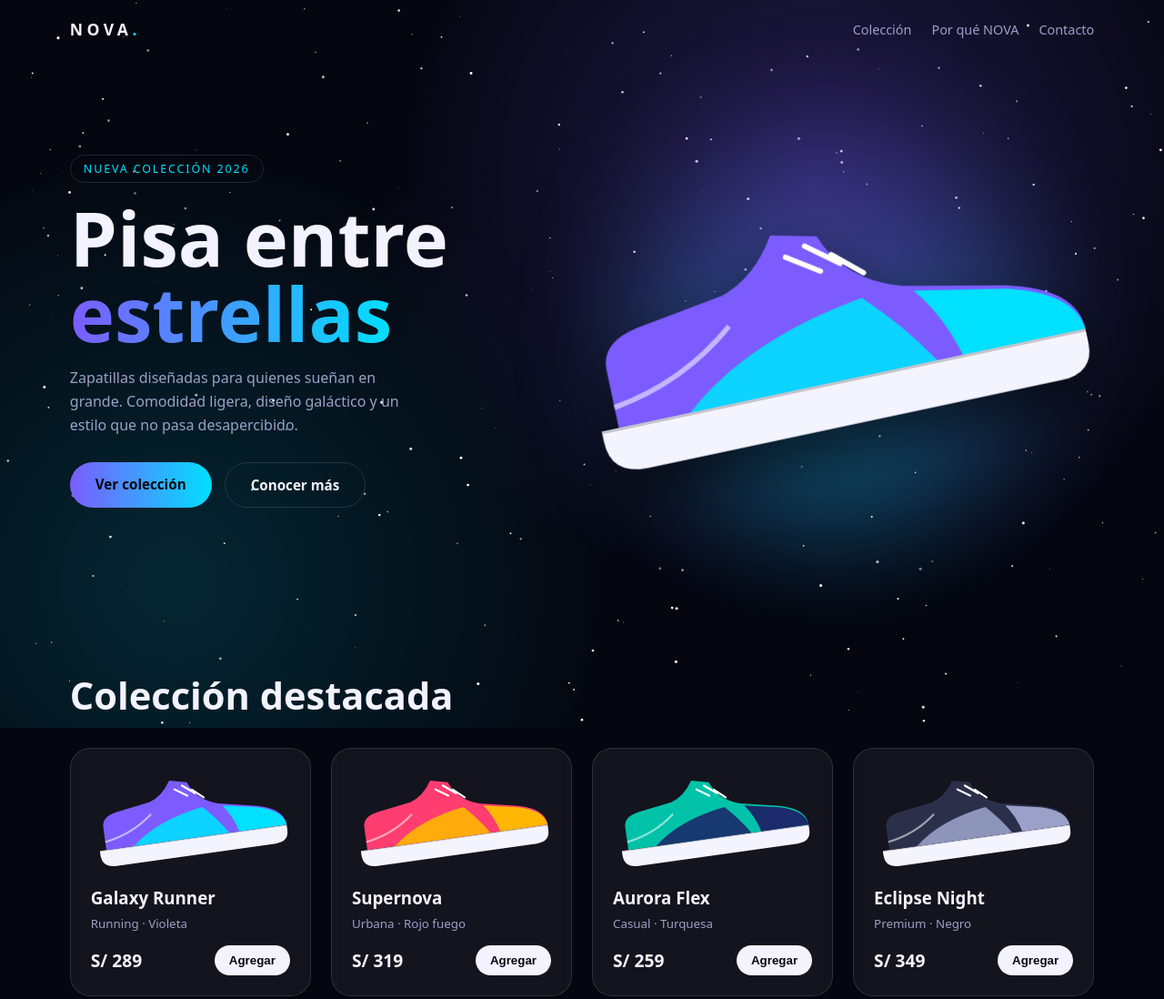
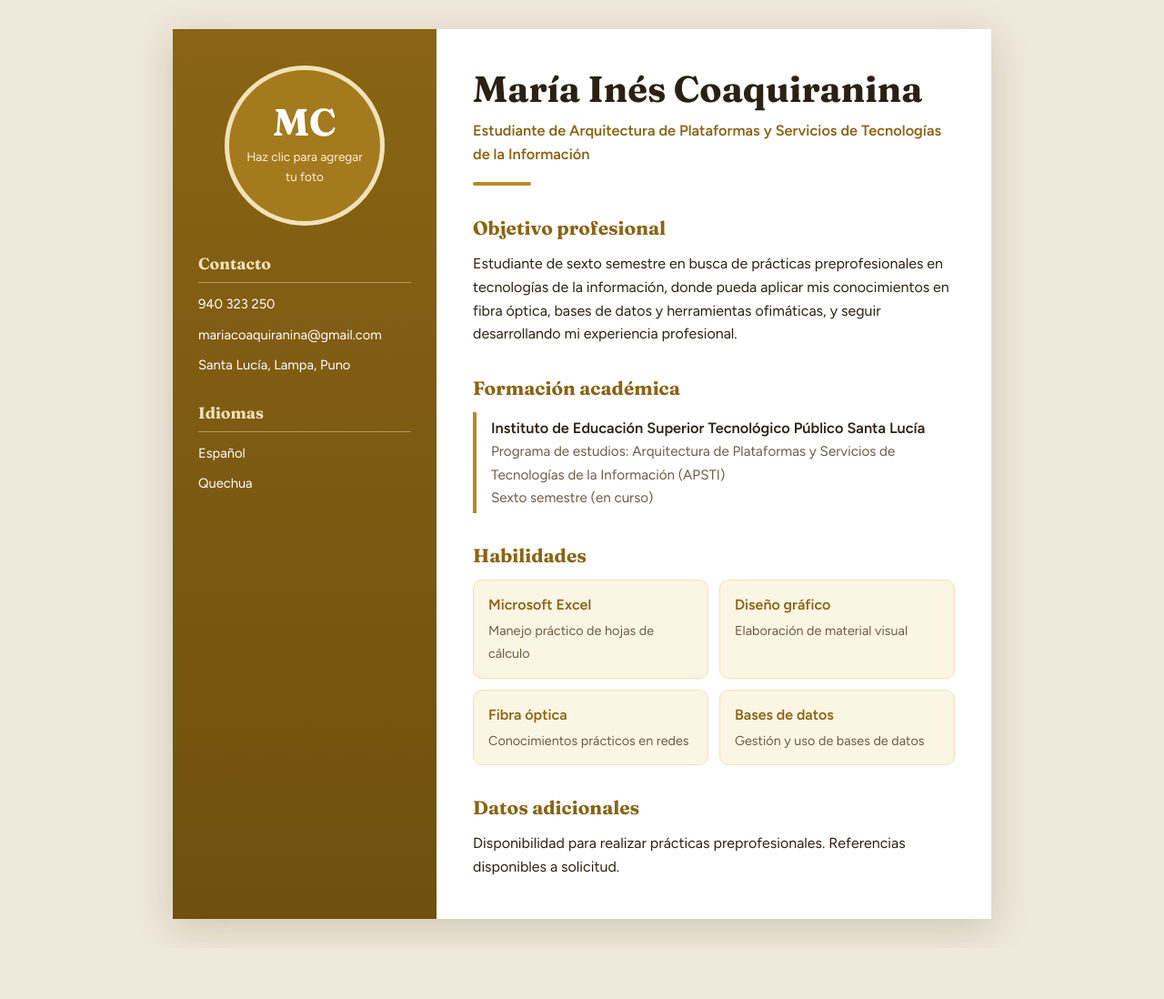
Before and after one commit to mariacoaquiranina-maker/Mania-, a plain HTML site: page index.html in a window 1280 px wide. Shown: the top 1098 px of the page at 91% size. After the commit the page ends 1042 px from the top, so only its background shows below. Drawn offline with Linux system fonts and the light colour scheme.

Commit message:
Update index.html

```diff
--- a/index.html
+++ b/index.html
@@ -1,126 +1,111 @@
 <!DOCTYPE html>
 <html lang="es">
 <head>
-<meta charset="utf-8">
-<meta name="viewport" content="width=device-width, initial-scale=1, viewport-fit=cover">
-<title>NOVA Sneakers</title>
+<meta charset="UTF-8">
+<meta name="viewport" content="width=device-width, initial-scale=1">
+<title>CV - María Inés Coaquiranina</title>
+<link rel="preconnect" href="https://fonts.googleapis.com">
+<link href="https://fonts.googleapis.com/css2?family=Fraunces:wght@500;700&family=Figtree:wght@400;500;600&display=swap" rel="stylesheet">
 <style>
-:root{color-scheme:dark;--bg:#05060f;--text:#f2f3ff;--muted:#9aa0c8;--card:rgba(255,255,255,.06);--line:rgba(255,255,255,.12);--a:#7c5cff;--b:#00e0ff;box-sizing:border-box;padding-top:env(safe-area-inset-top,0px);padding-bottom:env(safe-area-inset-bottom,0px)}
-*{box-sizing:border-box}
-html{scroll-behavior:smooth;scroll-padding-top:env(safe-area-inset-top,0px)}
-body{margin:0;background:var(--bg);color:var(--text);font-family:"Poppins",system-ui,-apple-system,"Segoe UI",sans-serif;overflow-x:hidden}
-#stars{position:fixed;inset:0;width:100%;height:100%;z-index:0}
-.glow{position:fixed;inset:0;z-index:0;background:radial-gradient(circle at 70% 25%,rgba(124,92,255,.25),transparent 45%),radial-gradient(circle at 15% 80%,rgba(0,224,255,.15),transparent 40%);pointer-events:none}
-main,header,footer{position:relative;z-index:1}
-header{display:flex;justify-content:space-between;align-items:center;padding:20px 6vw}
-.logo{font-weight:800;letter-spacing:.25em;font-size:1.1rem}
-.logo span{color:var(--b)}
-nav a{color:var(--muted);text-decoration:none;margin-left:22px;font-size:.9rem}
-nav a:hover{color:var(--text)}
-.hero{display:grid;grid-template-columns:1fr 1.1fr;align-items:center;gap:30px;padding:5vh 6vw 8vh;min-height:78vh}
-.tag{display:inline-block;padding:6px 14px;border:1px solid var(--line);border-radius:99px;color:var(--b);font-size:.78rem;letter-spacing:.15em}
-h1{font-size:clamp(2.6rem,7vw,5.2rem);line-height:1;margin:18px 0;font-weight:800}
-h1 em{font-style:normal;background:linear-gradient(90deg,var(--a),var(--b));-webkit-background-clip:text;background-clip:text;color:transparent}
-.hero p{color:var(--muted);max-width:42ch;line-height:1.6}
-.btns{display:flex;gap:14px;margin-top:28px;flex-wrap:wrap}
-.btn{padding:14px 28px;border-radius:99px;text-decoration:none;font-weight:600;font-size:.95rem;transition:.25s}
-.p{background:linear-gradient(90deg,var(--a),var(--b));color:#05060f}
-.p:hover{transform:translateY(-3px);box-shadow:0 10px 30px rgba(0,224,255,.35)}
-.g{border:1px solid var(--line);color:var(--text)}
-.g:hover{background:var(--card)}
-.stage{position:relative;display:grid;place-items:center}
-.stage::before{content:"";position:absolute;width:75%;aspect-ratio:1;border-radius:50%;background:conic-gradient(from 0deg,var(--a),var(--b),var(--a));filter:blur(70px);opacity:.35}
-.stage svg{position:relative;width:100%;max-width:640px;transform:rotate(-12deg);filter:drop-shadow(0 30px 30px rgba(0,0,0,.6));animation:float 5s ease-in-out infinite}
-@keyframes float{50%{transform:rotate(-8deg) translateY(-18px)}}
-section{padding:6vh 6vw}
-h2{font-size:clamp(1.8rem,4vw,2.6rem);margin:0 0 30px}
-.grid{display:grid;grid-template-columns:repeat(auto-fit,minmax(240px,1fr));gap:22px}
-.card{background:var(--card);border:1px solid var(--line);border-radius:22px;padding:22px;backdrop-filter:blur(8px);transition:.3s}
-.card:hover{transform:translateY(-8px);border-color:var(--b);box-shadow:0 18px 40px rgba(0,0,0,.5)}
-.card svg{width:100%;transform:rotate(-8deg);transition:.3s}
-.card:hover svg{transform:rotate(-2deg) scale(1.06)}
-.card h3{margin:14px 0 4px}
-.card small{color:var(--muted)}
-.row{display:flex;justify-content:space-between;align-items:center;margin-top:14px}
-.price{font-weight:700;font-size:1.2rem}
-.add{border:0;background:var(--text);color:var(--bg);padding:9px 16px;border-radius:99px;font-weight:600;cursor:pointer}
-.add:hover{background:var(--b)}
-.feat{display:grid;grid-template-columns:repeat(auto-fit,minmax(200px,1fr));gap:20px;text-align:center}
-.feat div{padding:24px;border-radius:18px;border:1px solid var(--line)}
-.feat b{display:block;font-size:2rem;color:var(--b)}
-.feat span{color:var(--muted);font-size:.9rem}
-footer{text-align:center;color:var(--muted);padding:40px 6vw;font-size:.85rem}
-@media(max-width:800px){.hero{grid-template-columns:1fr;text-align:center}.hero p{margin:auto}.btns{justify-content:center}nav{display:none}}
-@media(prefers-reduced-motion:reduce){.stage svg{animation:none}}
+:root{
+  --gold:#8A6414; --gold-mid:#B8892B; --gold-soft:#F1E2B8; --ink:#2A2114; --muted:#6B5D45; --paper:#FFFFFF; --bg:#EFE9DB;
+  --head:'Fraunces',Georgia,serif; --body:'Figtree','Segoe UI',Arial,sans-serif;
+}
+*{box-sizing:border-box;margin:0;padding:0}
+body{font-family:var(--body);background:var(--bg);color:var(--ink);line-height:1.6;padding:32px 16px}
+.cv{max-width:900px;margin:0 auto;background:var(--paper);display:grid;grid-template-columns:290px 1fr;box-shadow:0 10px 40px rgba(60,40,5,.18);overflow:hidden}
+aside{background:linear-gradient(180deg,#8A6414 0%,#6F500F 100%);color:#fff;padding:40px 28px}
+.photo{display:block;width:176px;height:176px;margin:0 auto 28px;border-radius:50%;border:5px solid var(--gold-soft);background:#A47A1E;overflow:hidden;cursor:pointer;position:relative}
+.photo img{width:100%;height:100%;object-fit:cover;object-position:center 22%;display:none}
+.photo.has img{display:block}
+.photo .ph{position:absolute;inset:0;display:flex;flex-direction:column;align-items:center;justify-content:center;text-align:center;font-size:.85rem;padding:16px;color:#FBF1D5}
+.photo.has .ph{display:none}
+.photo .ph b{font-family:var(--head);font-size:2.6rem;line-height:1;margin-bottom:6px;color:#fff}
+.photo input{display:none}
+.photo:focus-within{outline:3px solid #fff;outline-offset:3px}
+aside h2{font-family:var(--head);font-size:1.1rem;font-weight:700;color:var(--gold-soft);padding-bottom:6px;margin:26px 0 12px;border-bottom:1px solid rgba(241,226,184,.45)}
+aside ul{list-style:none}
+aside li{font-size:.92rem;margin-bottom:10px;word-break:break-word}
+aside li small{display:block;color:#F1E2B8;font-size:.78rem}
+main{padding:44px 40px}
+h1{font-family:var(--head);font-size:2.5rem;line-height:1.1;font-weight:700;color:var(--ink)}
+.role{margin-top:10px;color:var(--gold);font-weight:600;font-size:1.02rem}
+.bar{width:64px;height:4px;background:var(--gold-mid);margin:18px 0 6px;border-radius:2px}
+main h2{font-family:var(--head);font-size:1.3rem;color:var(--gold);margin:30px 0 10px}
+main p{max-width:62ch}
+.edu{border-left:4px solid var(--gold-mid);padding:4px 0 4px 16px}
+.edu strong{display:block;font-size:1.02rem}
+.edu span{color:var(--muted);font-size:.95rem}
+.skills{display:grid;grid-template-columns:1fr 1fr;gap:12px}
+.skill{background:#FBF5E3;border:1px solid var(--gold-soft);border-radius:10px;padding:14px 16px}
+.skill b{display:block;color:var(--gold);margin-bottom:2px}
+.skill span{font-size:.9rem;color:var(--muted)}
+@media(max-width:720px){.cv{grid-template-columns:1fr}main{padding:32px 24px}.skills{grid-template-columns:1fr}h1{font-size:2rem}}
+@media print{body{background:#fff;padding:0}.cv{box-shadow:none;max-width:none}*{-webkit-print-color-adjust:exact;print-color-adjust:exact}.photo .ph{display:none}}
 </style>
 </head>
 <body>
-<canvas id="stars"></canvas><div class="glow"></div>
+<div class="cv">
+  <aside>
+    <label class="photo" id="photo" title="Haz clic para agregar tu foto">
+      <img id="img" src="foto.jpg" alt="Foto de María Inés Coaquiranina">
+      <span class="ph"><b>MC</b>Haz clic para agregar tu foto</span>
+      <input type="file" id="file" accept="image/*">
+    </label>
 
-<svg width="0" height="0" style="position:absolute" aria-hidden="true">
-<defs>
-<symbol id="shoe" viewBox="0 0 300 150">
-<path d="M8 104 H292 V112 Q292 130 272 130 H30 Q8 130 8 110Z" fill="#f4f4ff"/>
-<path d="M8 104 H292" stroke="rgba(0,0,0,.2)" stroke-width="3"/>
-<path d="M18 104 V70 Q18 54 40 50 L92 42 Q112 36 126 14 L152 20 Q162 48 194 58 L252 70 Q292 80 292 104Z" style="fill:var(--c)"/>
-<path d="M200 62 L252 72 Q290 82 292 104 H220 Q214 80 200 62Z" style="fill:var(--d)"/>
-<path d="M60 104 Q100 70 170 60 Q190 80 205 104Z" style="fill:var(--d)" opacity=".9"/>
-<g stroke="#fff" stroke-width="3" stroke-linecap="round"><path d="M132 28 L150 40"/><path d="M144 24 L162 38"/><path d="M158 32 L174 46"/></g>
-<path d="M18 92 Q60 86 92 60" stroke="rgba(255,255,255,.55)" stroke-width="3" fill="none"/>
-</symbol>
-</defs>
-</svg>
+    <h2>Contacto</h2>
+    <ul>
+      <li>940 323 250</li>
+      <li>mariacoaquiranina@gmail.com</li>
+      <li>Santa Lucía, Lampa, Puno</li>
+    </ul>
 
-<header>
-<div class="logo">NOVA<span>.</span></div>
-<nav><a href="#coleccion">Colección</a><a href="#why">Por qué NOVA</a><a href="#contacto">Contacto</a></nav>
-</header>
+    <h2>Idiomas</h2>
+    <ul>
+      <li>Español</li>
+      <li>Quechua</li>
+    </ul>
+  </aside>
 
-<main>
-<div class="hero">
-<div>
-<span class="tag">NUEVA COLECCIÓN 2026</span>
-<h1>Pisa entre <em>estrellas</em></h1>
-<p>Zapatillas diseñadas para quienes sueñan en grande. Comodidad ligera, diseño galáctico y un estilo que no pasa desapercibido.</p>
-<div class="btns"><a class="btn p" href="#coleccion">Ver colección</a><a class="btn g" href="#why">Conocer más</a></div>
-</div>
-<div class="stage"><svg viewBox="0 0 300 150" role="img" aria-label="Zapatilla NOVA Galaxy" style="--c:#7c5cff;--d:#00e0ff"><use href="#shoe"/></svg></div>
+  <main>
+    <h1>María Inés Coaquiranina</h1>
+    <p class="role">Estudiante de Arquitectura de Plataformas y Servicios de Tecnologías de la Información</p>
+    <div class="bar"></div>
+
+    <h2>Objetivo profesional</h2>
+    <p>Estudiante de sexto semestre en busca de prácticas preprofesionales en tecnologías de la información, donde pueda aplicar mis conocimientos en fibra óptica, bases de datos y herramientas ofimáticas, y seguir desarrollando mi experiencia profesional.</p>
+
+    <h2>Formación académica</h2>
+    <div class="edu">
+      <strong>Instituto de Educación Superior Tecnológico Público Santa Lucía</strong>
+      <span>Programa de estudios: Arquitectura de Plataformas y Servicios de Tecnologías de la Información (APSTI)</span><br>
+      <span>Sexto semestre (en curso)</span>
+    </div>
+
+    <h2>Habilidades</h2>
+    <div class="skills">
+      <div class="skill"><b>Microsoft Excel</b><span>Manejo práctico de hojas de cálculo</span></div>
+      <div class="skill"><b>Diseño gráfico</b><span>Elaboración de material visual</span></div>
+      <div class="skill"><b>Fibra óptica</b><span>Conocimientos prácticos en redes</span></div>
+      <div class="skill"><b>Bases de datos</b><span>Gestión y uso de bases de datos</span></div>
+    </div>
+
+    <h2>Datos adicionales</h2>
+    <p>Disponibilidad para realizar prácticas preprofesionales. Referencias disponibles a solicitud.</p>
+  </main>
 </div>
 
-<section id="coleccion">
-<h2>Colección destacada</h2>
-<div class="grid">
-<div class="card"><svg viewBox="0 0 300 150" style="--c:#7c5cff;--d:#00e0ff"><use href="#shoe"/></svg><h3>Galaxy Runner</h3><small>Running · Violeta</small><div class="row"><span class="price">S/ 289</span><button class="add">Agregar</button></div></div>
-<div class="card"><svg viewBox="0 0 300 150" style="--c:#ff3d71;--d:#ffb703"><use href="#shoe"/></svg><h3>Supernova</h3><small>Urbana · Rojo fuego</small><div class="row"><span class="price">S/ 319</span><button class="add">Agregar</button></div></div>
-<div class="card"><svg viewBox="0 0 300 150" style="--c:#00c2a8;--d:#1b2a6b"><use href="#shoe"/></svg><h3>Aurora Flex</h3><small>Casual · Turquesa</small><div class="row"><span class="price">S/ 259</span><button class="add">Agregar</button></div></div>
-<div class="card"><svg viewBox="0 0 300 150" style="--c:#2b2f4a;--d:#9aa0c8"><use href="#shoe"/></svg><h3>Eclipse Night</h3><small>Premium · Negro</small><div class="row"><span class="price">S/ 349</span><button class="add">Agregar</button></div></div>
-</div>
-</section>
-
-<section id="why">
-<h2>Por qué NOVA</h2>
-<div class="feat">
-<div><b>250g</b><span>Ultra ligeras</span></div>
-<div><b>24/7</b><span>Comodidad total</span></div>
-<div><b>100%</b><span>Materiales reciclados</span></div>
-<div><b>30 días</b><span>Cambio gratis</span></div>
-</div>
-</section>
-</main>
-
-<footer id="contacto">© 2026 NOVA Sneakers · Envíos a todo el Perú · hola@novasneakers.pe</footer>
-
 <script>
-const c=document.getElementById("stars"),x=c.getContext("2d");let W,H,S=[],sh=null;
-function init(){W=c.width=innerWidth;H=c.height=innerHeight;const n=Math.floor(W*H/4500);
-S=Array.from({length:n},()=>({x:Math.random()*W,y:Math.random()*H,r:Math.random()*1.4+.2,p:Math.random()*6.28,s:Math.random()*.02+.005}))}
-function draw(){x.clearRect(0,0,W,H);
-for(const s of S){s.p+=s.s;x.globalAlpha=.4+.6*Math.abs(Math.sin(s.p));x.fillStyle="#fff";x.beginPath();x.arc(s.x,s.y,s.r,0,6.28);x.fill()}
-if(!sh&&Math.random()<.006)sh={x:Math.random()*W,y:Math.random()*H*.4,l:0};
-if(sh){sh.x+=10;sh.y+=5;sh.l++;const g=x.createLinearGradient(sh.x,sh.y,sh.x-90,sh.y-45);g.addColorStop(0,"#fff");g.addColorStop(1,"transparent");
-x.globalAlpha=1;x.strokeStyle=g;x.lineWidth=2;x.beginPath();x.moveTo(sh.x,sh.y);x.lineTo(sh.x-90,sh.y-45);x.stroke();if(sh.l>60)sh=null}
-requestAnimationFrame(draw)}
-addEventListener("resize",init);init();draw();
+document.getElementById('file').addEventListener('change', function (e) {
+  var f = e.target.files[0];
+  if (!f) return;
+  var r = new FileReader();
+  r.onload = function () {
+    document.getElementById('img').src = r.result;
+    document.getElementById('photo').classList.add('has');
+  };
+  r.readAsDataURL(f);
+});
 </script>
 </body>
 </html>
```
